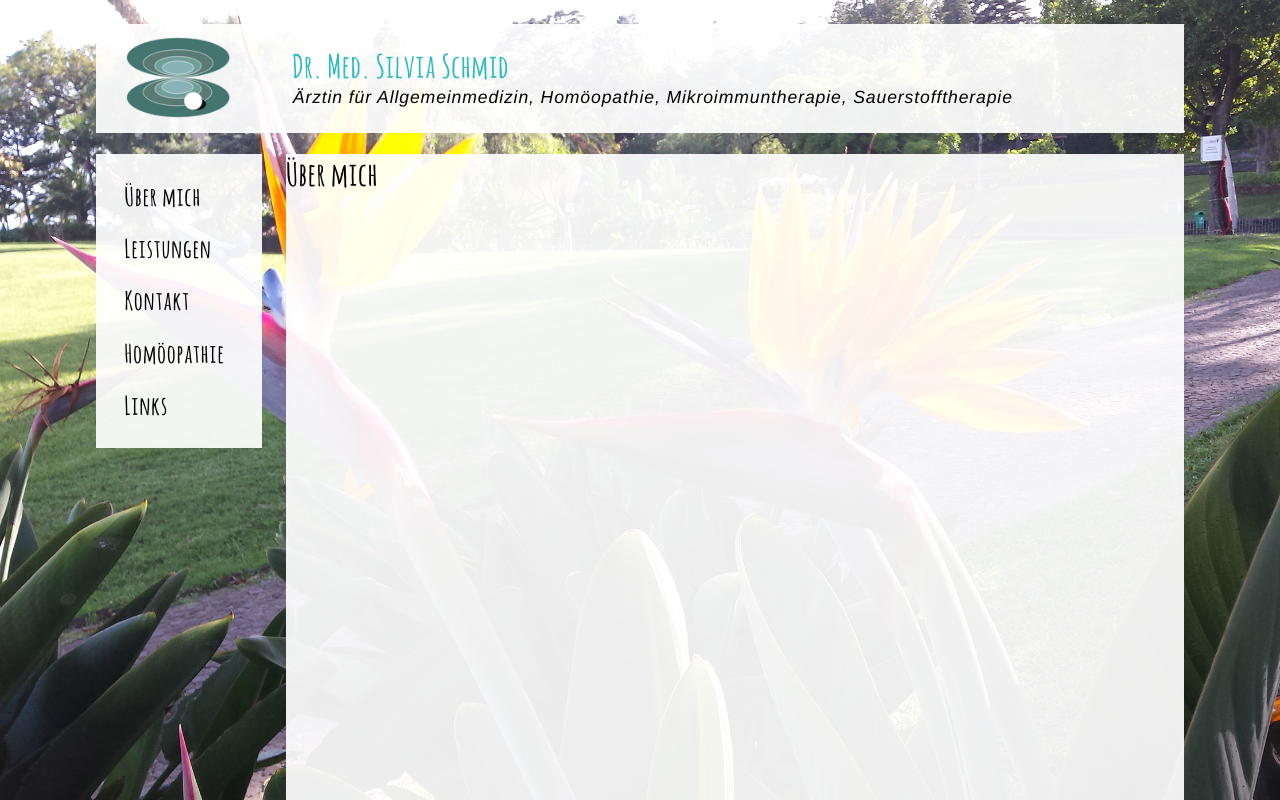
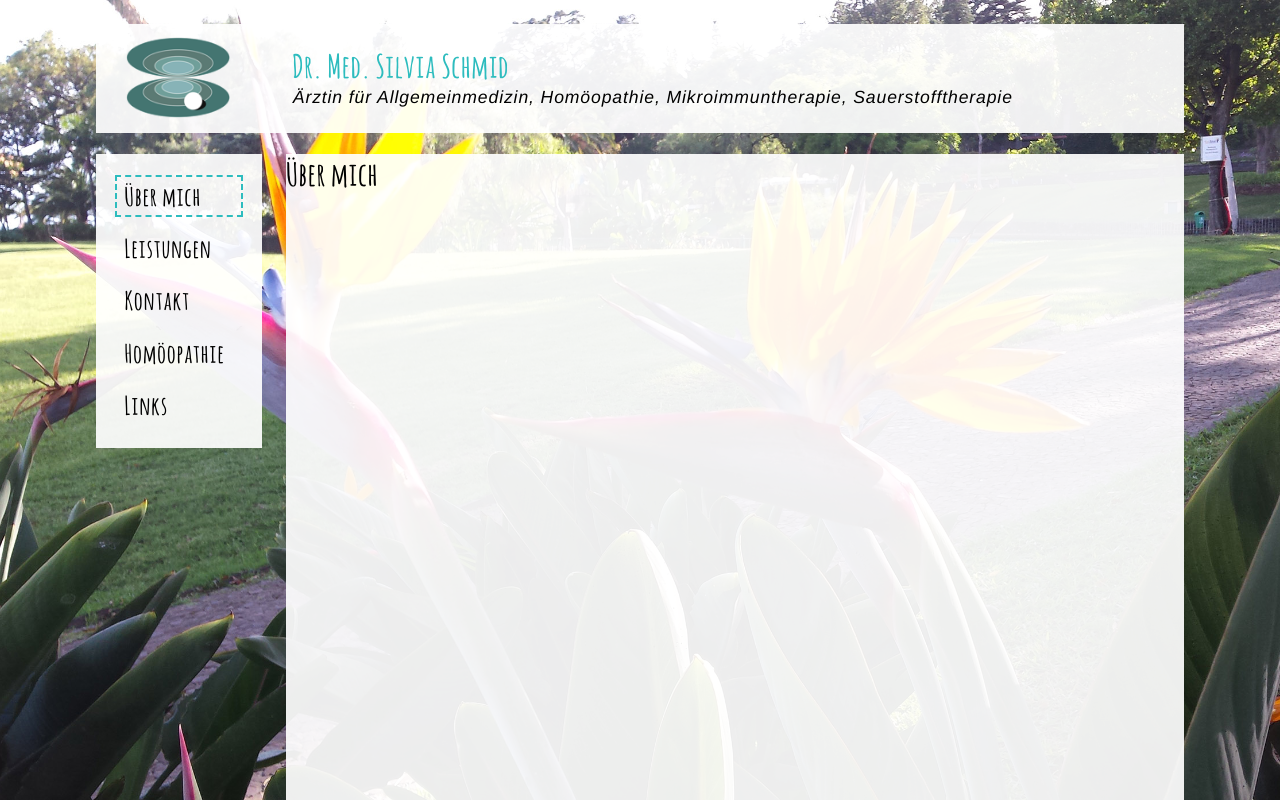
Before and after one commit to thisisgene/silviaschmid, a plain HTML site: page ueber_mich.html in a window 1280 px wide. Shown: the top 800 px of the page. Drawn offline with Linux system fonts and the light colour scheme.

```diff
--- a/css/style.css
+++ b/css/style.css
@@ -117,7 +117,6 @@ a {
 
 #menu-list .active {
   border: 2px dashed rgba(45, 188, 190, 1);
-  color: red;
 }
                             /* MAIN CONTENT SECTION */
 #content-container {
--- a/ueber_mich.html
+++ b/ueber_mich.html
@@ -20,7 +20,7 @@
       </div>
       <div id='side-menu'>
         <ul id='menu-list'>
-          <li class='menu-item'><a href='ueber_mich.html' class='menu-link pjax'>Über mich</a></li>
+          <li class='menu-item active'><a href='ueber_mich.html' class='menu-link pjax'>Über mich</a></li>
           <li class='menu-item'><a href='leistungen.html' class='menu-link pjax'>Leistungen</a></li>
           <li class='menu-item'><a href='kontakt.html' class='menu-link pjax'>Kontakt</a></li>
           <li class='menu-item'><a href='homoeopathie.html' class='menu-link pjax'>Homöopathie</a></li>
```
